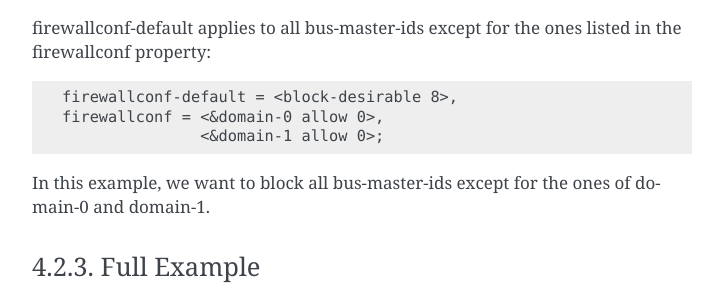
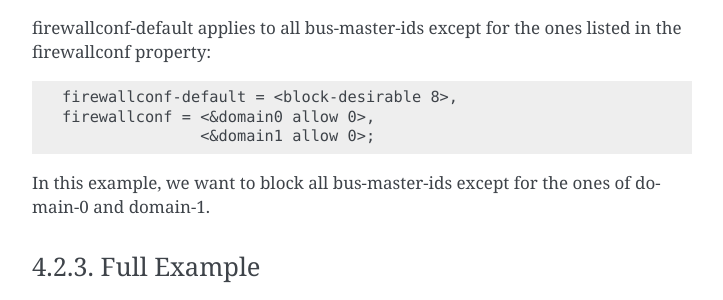
Before and after one commit to devicetree-org/lopper, a Sphinx documentation site: the page built from specification/source/chapter4-bus-firewalls.rst, in a window 1280 px wide and 900 px high, scrolled down 3339 px. Shown: the part 172-472 px from the top of the window, without its empty margins (388-1111 px from the left). Built offline with Sphinx 7.4.7, drawn with Linux system fonts in a browser that asks for light colours.

Commit message:
specification: fix incorrect phandle
Commit 2cfea13e5f54e9b334d987ef45b4ec27c5c8f316
("specification: fix incorrect usage of unit addresses") incorrectly
specified the phandles to the domain-0 and domain-1 nodes. Fix it.

Reviewed-by: Stefano Stabellini <sstabellini@kernel.org>
Reported-by: Stefano Stabellini <sstabellini@kernel.org>
Signed-off-by: Martí Bolívar <marti.bolivar@nordicsemi.no>
Signed-off-by: Bruce Ashfield <bruce.ashfield@gmail.com>

```diff
--- a/specification/source/chapter4-bus-firewalls.rst
+++ b/specification/source/chapter4-bus-firewalls.rst
@@ -178,8 +178,8 @@ listed in the firewallconf property:
 .. code-block:: none
 
    firewallconf-default = <block-desirable 8>,
-   firewallconf = <&domain-0 allow 0>,
-                  <&domain-1 allow 0>;
+   firewallconf = <&domain0 allow 0>,
+                  <&domain1 allow 0>;
 
 In this example, we want to block all bus-master-ids except for the ones
 of domain-0 and domain-1.
```
